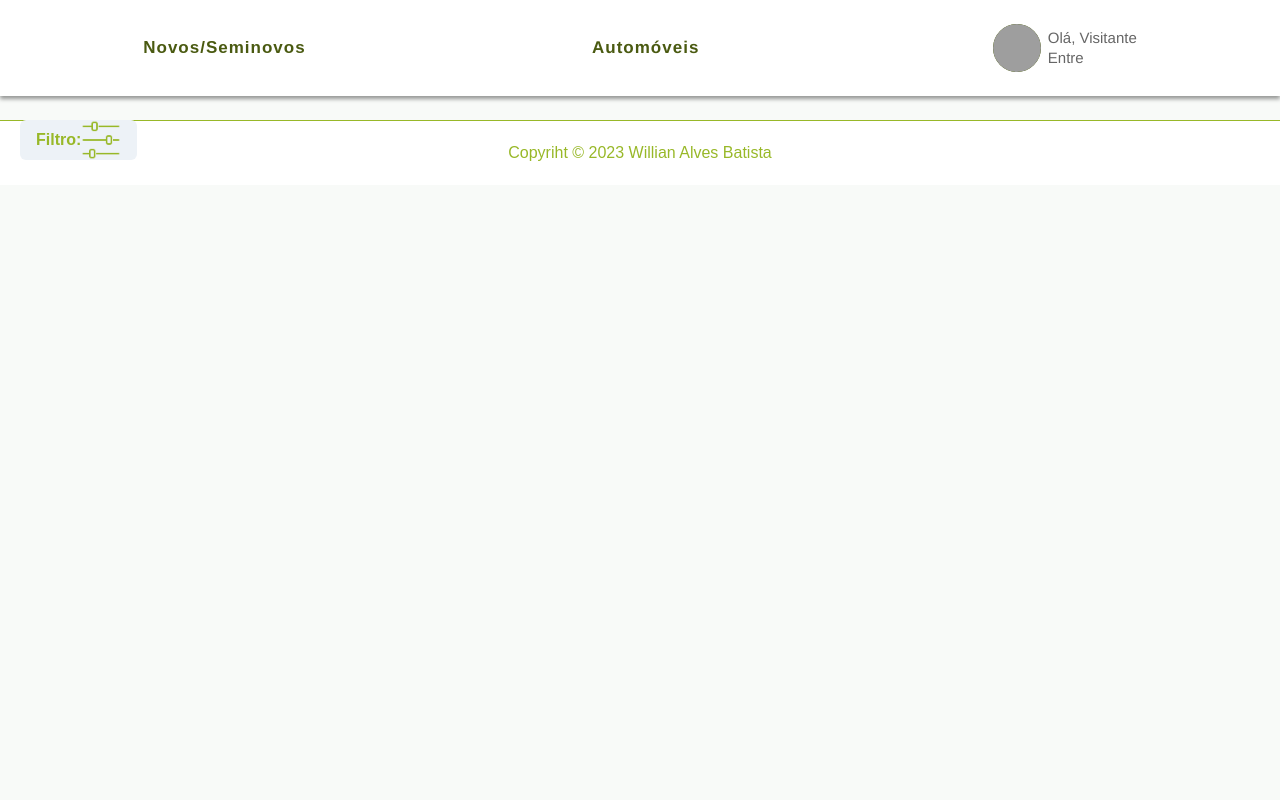
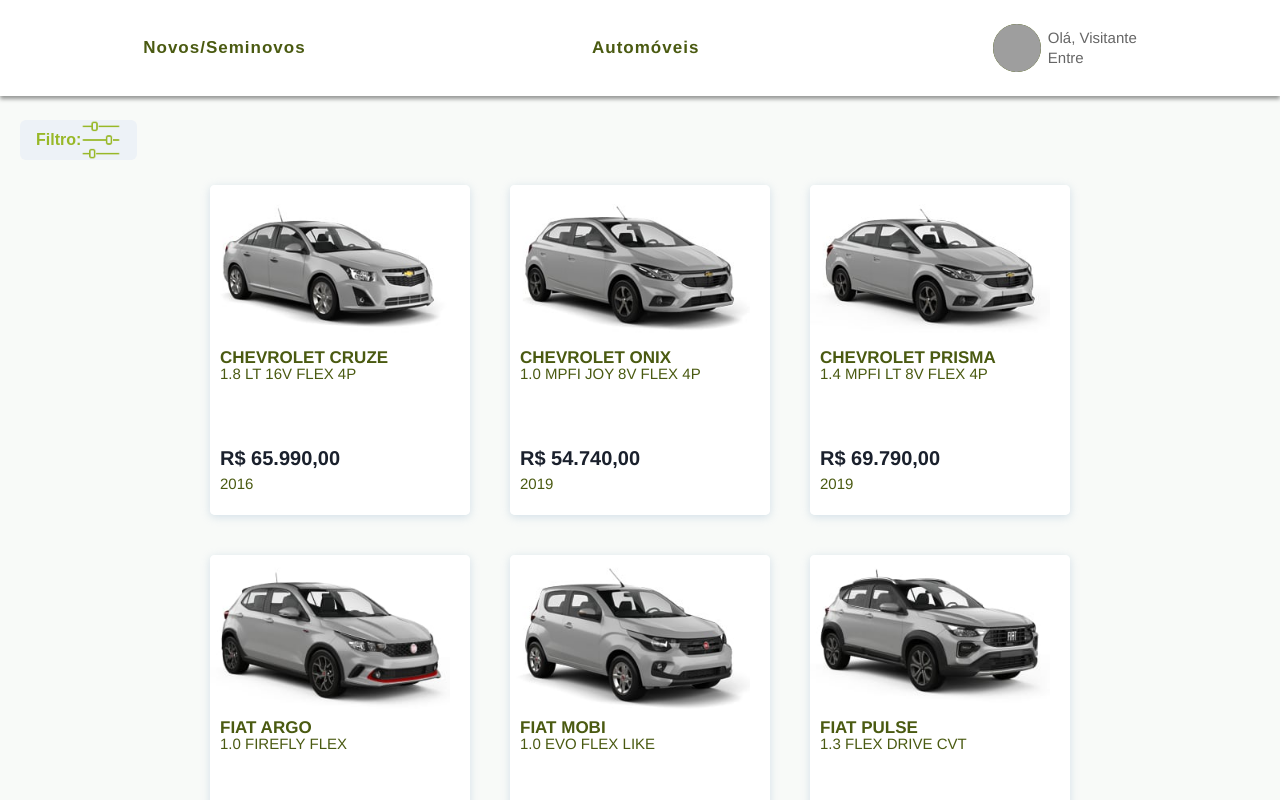
Before and after one commit to willianbatist/projeto-cars-vix, a Next.js app: page /home in a window 1280 px wide. Shown: the top 800 px of the page. Built offline with nearby package versions, Linux system fonts and the light colour scheme; grey boxes are pictures that could not be loaded.

Commit message:
Update page.tsx

```diff
--- a/src/app/home/page.tsx
+++ b/src/app/home/page.tsx
@@ -8,7 +8,7 @@ export default function Home() {
     <>
       <Header />
       <Filter/>
-
+      <Automobiles/>
       <Footer/>
     </>
   );
```
